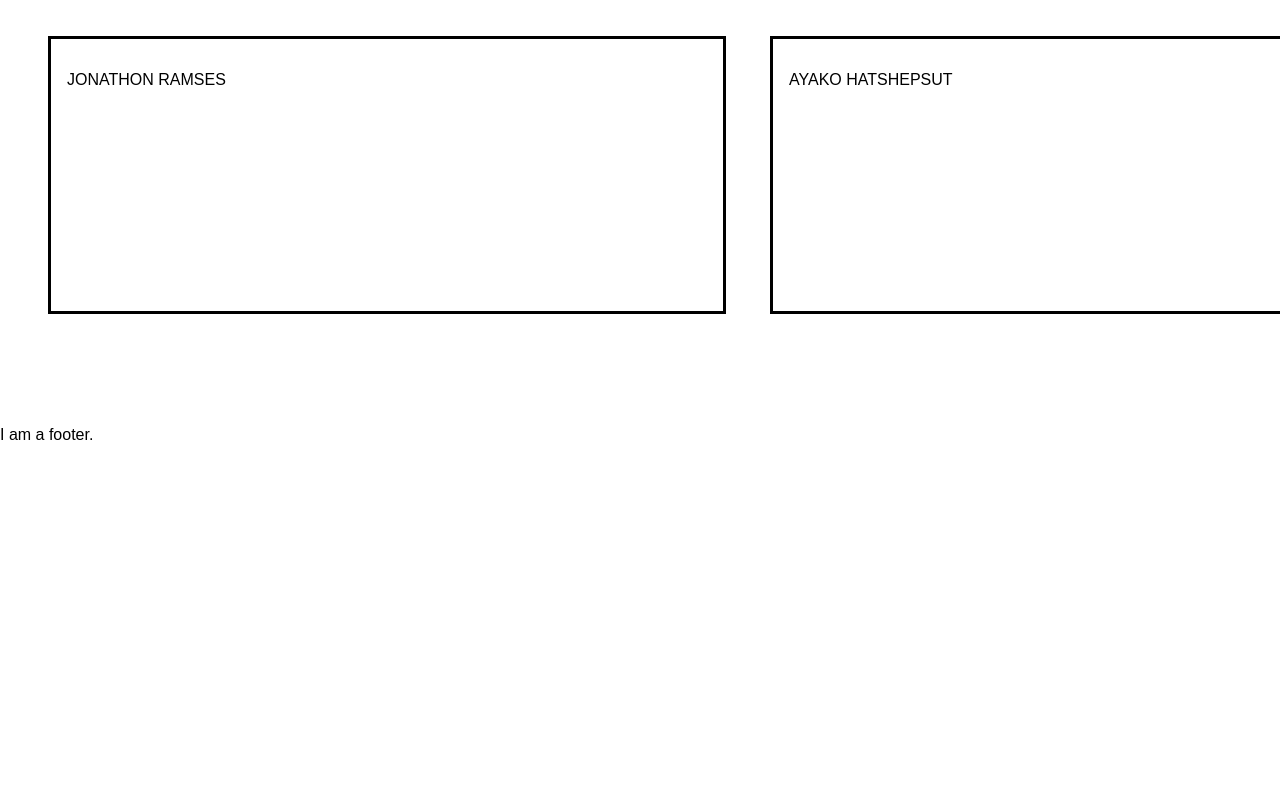
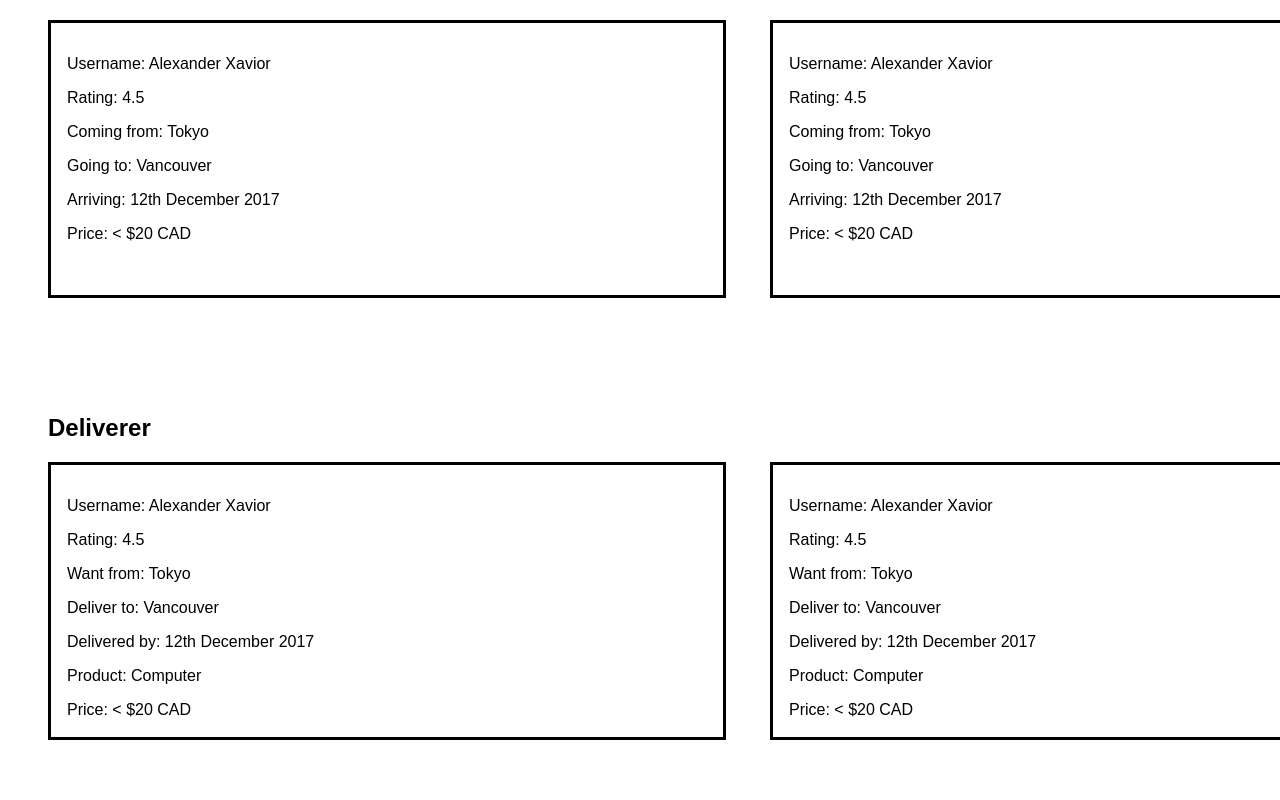
Before and after one commit to ikuto0608/nile_frontend, a React (Create React App) app in the folder nile_react/: page / in a window 1280 px wide. Shown: the part 920-1720 px from the top of the page. Before the commit the page ends 1364 px from the top, so only its background shows below. Built offline with nearby package versions, Linux system fonts and the light colour scheme.

Commit message:
Completes Customer Container and the User Cards for Customer and Traveller

```diff
--- a/nile_react/src/components/Main/Home/CustomerContainer.jsx
+++ b/nile_react/src/components/Main/Home/CustomerContainer.jsx
@@ -1,9 +1,67 @@
 import React, { Component } from 'react';
+import CustomerCard from '../UserCards/CustomerCard.jsx'
+
+const testData = [{
+  username: 'Alexander Xavior',
+  rating: 4.5,
+  wantFrom: 'Tokyo',
+  deliverTo: 'Vancouver',
+  deliverBy: '12th December 2017',
+  product: 'Computer',
+  price: '< $20 CAD'
+}, {
+  username: 'Alexander Xavior',
+  rating: 4.5,
+  wantFrom: 'Tokyo',
+  deliverTo: 'Vancouver',
+  deliverBy: '12th December 2017',
+  product: 'Computer',
+  price: '< $20 CAD'
+}, {
+  username: 'Alexander Xavior',
+  rating: 4.5,
+  wantFrom: 'Tokyo',
+  deliverTo: 'Vancouver',
+  deliverBy: '12th December 2017',
+  product: 'Computer',
+  price: '< $20 CAD'
+}, {
+  username: 'Alexander Xavior',
+  rating: 4.5,
+  wantFrom: 'Tokyo',
+  deliverTo: 'Vancouver',
+  deliverBy: '12th December 2017',
+  product: 'Computer',
+  price: '< $20 CAD'
+}];
 
 class CustomerContainer extends Component {
   render() {
+    const customerCards = testData.map((traveller, i) => {
+      return (
+        <CustomerCard
+        key={i}
+        username={traveller.username}
+        rating={traveller.rating}
+        wantFrom={traveller.wantFrom}
+        deliverTo={traveller.deliverTo}
+        deliverBy={traveller.deliverBy}
+        product={traveller.product}
+        price={traveller.price}
+        />
+      )
+    })
+
     return (
-      <div>I am a CustomerContainer.</div>
+      <div style={{ display: 'flex', flexDirection: 'column', width: '1400px', paddingLeft: '3em', paddingTop: '2em', justifyContent: 'space-around' }}>
+        <div style={{ display: 'flex', flexDirection: 'row', justifyContent: 'space-between', alignItems: 'center'}}>
+          <h2>Deliverer</h2>
+          <a href='#UserFilter'>See All</a>
+        </div>
+        <div style={{ display: 'flex', flexDirection: 'row', flexWrap: 'wrap', justifyContent: 'space-between' }}>
+          {customerCards}
+        </div>
+      </div>
     );
   }
 }
--- a/nile_react/src/components/Main/Home/Home.jsx
+++ b/nile_react/src/components/Main/Home/Home.jsx
@@ -1,6 +1,8 @@
 import React, { Component } from 'react';
 import NileInfo from './NileInfo.jsx';
 import TravellerContainer from './TravellerContainer.jsx';
+import CustomerContainer from './CustomerContainer.jsx';
+import TravellerCard from '../UserCards/TravellerCard.jsx';
 
 const testData = {};
 
@@ -11,7 +13,7 @@ class Home extends Component {
         <NileInfo />
 
         <TravellerContainer />
-
+        <CustomerContainer />
       </div>
 
     );
--- a/nile_react/src/components/Main/Home/TravellerContainer.jsx
+++ b/nile_react/src/components/Main/Home/TravellerContainer.jsx
@@ -1,26 +1,68 @@
 import React, { Component } from 'react';
+import TravellerCard from '../UserCards/TravellerCard.jsx'
+
+const testData = [{
+  username: 'Alexander Xavior',
+  rating: 4.5,
+  comingFrom: 'Tokyo',
+  goingTo: 'Vancouver',
+  arriving: '12th December 2017',
+  price: '< $20 CAD'
+}, {
+  username: 'Alexander Xavior',
+  rating: 4.5,
+  comingFrom: 'Tokyo',
+  goingTo: 'Vancouver',
+  arriving: '12th December 2017',
+  price: '< $20 CAD'
+}, {
+  username: 'Alexander Xavior',
+  rating: 4.5,
+  comingFrom: 'Tokyo',
+  goingTo: 'Vancouver',
+  arriving: '12th December 2017',
+  price: '< $20 CAD'
+}, {
+  username: 'Alexander Xavior',
+  rating: 4.5,
+  comingFrom: 'Tokyo',
+  goingTo: 'Vancouver',
+  arriving: '12th December 2017',
+  price: '< $20 CAD'
+}];
+
 
 class TravellerContainer extends Component {
+  constructor(props){
+    super(props)
+    this.state = {
+
+    }
+  }
+
   render() {
+
+    const travellerCards = testData.map((traveller, i) => {
+      return (
+        <TravellerCard
+        key={i}
+        username={traveller.username}
+        rating={traveller.rating}
+        comingFrom={traveller.comingFrom}
+        goingTo={traveller.goingTo}
+        arriving={traveller.arriving}
+        price={traveller.price}
+        />
+      )
+    })
     return (
-      <div style={{ display: 'flex', flexDirection: 'column', width: '1400px', padding: '3em', justifyContent: 'space-around' }}>
+      <div style={{ display: 'flex', flexDirection: 'column', width: '1400px', paddingLeft: '3em', paddingTop: '2em', justifyContent: 'space-around' }}>
         <div style={{ display: 'flex', flexDirection: 'row', justifyContent: 'space-between', alignItems: 'center'}}>
           <h2>Deliverer</h2>
           <a href='#UserFilter'>See All</a>
         </div>
         <div style={{ display: 'flex', flexDirection: 'row', flexWrap: 'wrap', justifyContent: 'space-between' }}>
-          <div style={{width: '40em', height: '15em', borderStyle: 'solid', marginBottom: '4em', padding: '1em'}}>
-           <p>ALEXANDER XAVIER</p>
-          </div>
-          <div style={{width: '40em', height: '15em', borderStyle: 'solid', marginBottom: '4em', padding: '1em'}}>
-           <p>IKUTO NAPOLEAN</p>
-          </div>
-          <div style={{width: '40em', height: '15em', borderStyle: 'solid', marginBottom: '4em', padding: '1em'}}>
-           <p>JONATHON RAMSES</p>
-          </div>
-          <div style={{width: '40em', height: '15em', borderStyle: 'solid', marginBottom: '4em', padding: '1em'}}>
-           <p>AYAKO HATSHEPSUT</p>
-          </div>
+          {travellerCards}
         </div>
       </div>
     );
--- /dev/null
+++ b/nile_react/src/components/Main/UserCards/CustomerCard.jsx
@@ -0,0 +1,24 @@
+import React, { Component } from 'react';
+
+class CustomerCard extends Component {
+  constructor(props){
+    super(props);
+  }
+
+  render() {
+    const { username, rating, wantFrom, deliverTo, deliverBy, product, price } = this.props;
+    return (
+      <div style={{width: '40em', height: '15em', borderStyle: 'solid', marginBottom: '4em', padding: '1em'}}>
+       <p>Username: {username}</p>
+       <p>Rating: {rating}</p>
+       <p>Want from: {wantFrom}</p>
+       <p>Deliver to: {deliverTo}</p>
+       <p>Delivered by: {deliverBy}</p>
+       <p>Product: {product}</p>
+       <p>Price: {price}</p>
+      </div>
+    );
+  }
+}
+
+export default CustomerCard;
--- /dev/null
+++ b/nile_react/src/components/Main/UserCards/TravellerCard.jsx
@@ -0,0 +1,23 @@
+import React, { Component } from 'react';
+
+class TravellerCard extends Component {
+  constructor(props){
+    super(props);
+  }
+
+  render() {
+    const { username, rating, comingFrom, goingTo, arriving, price } = this.props;
+    return (
+      <div style={{width: '40em', height: '15em', borderStyle: 'solid', marginBottom: '4em', padding: '1em'}}>
+       <p>Username: {username}</p>
+       <p>Rating: {rating}</p>
+       <p>Coming from: {comingFrom}</p>
+       <p>Going to: {goingTo}</p>
+       <p>Arriving: {arriving}</p>
+       <p>Price: {price}</p>
+      </div>
+    );
+  }
+}
+
+export default TravellerCard;
```
